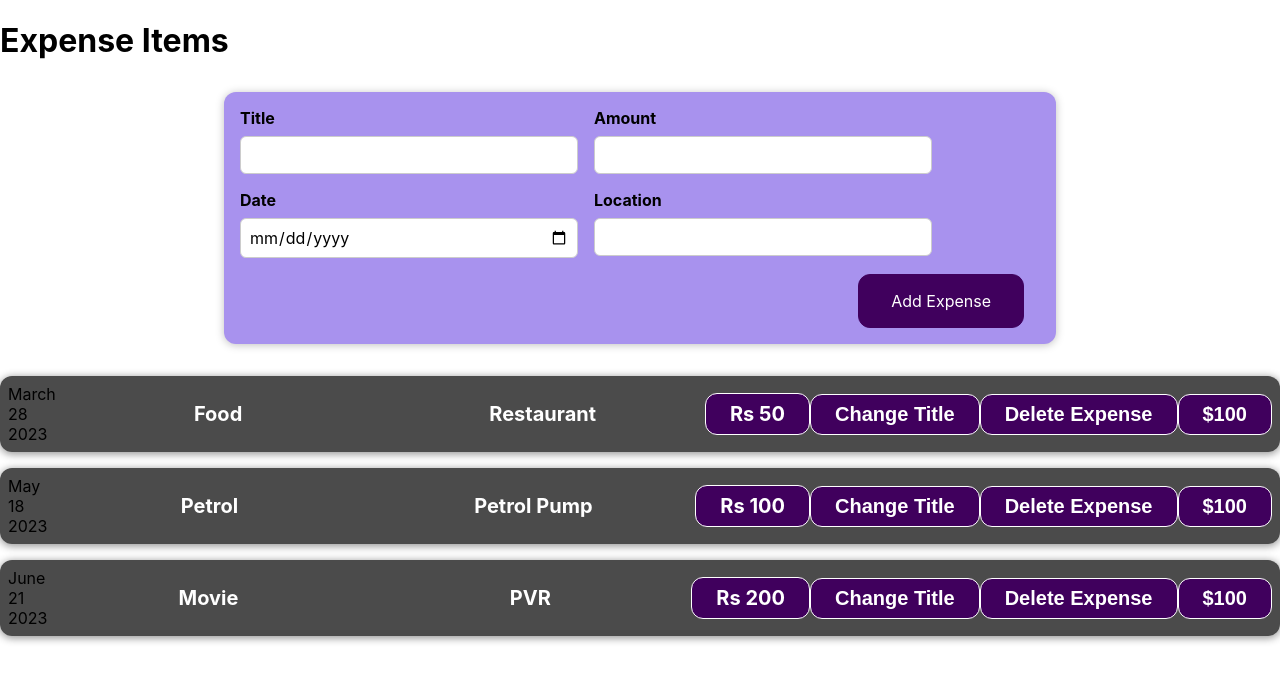
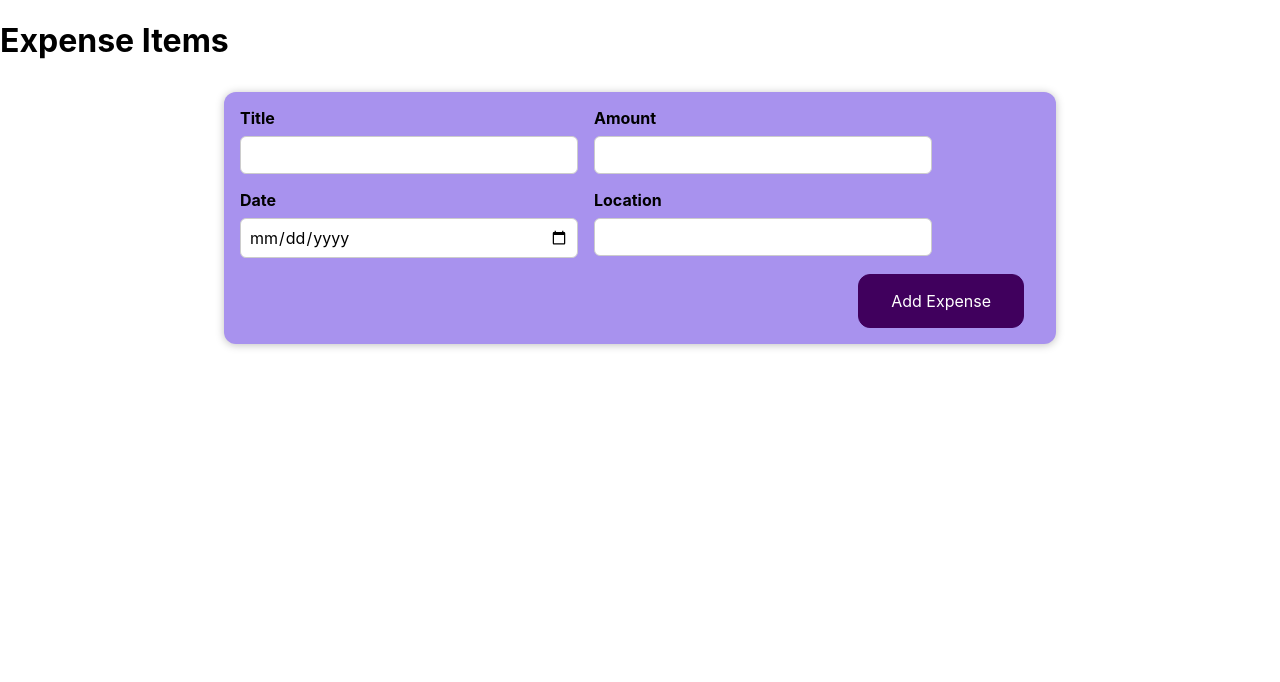
Before and after one commit to Ajoy31097/Learn-React, a React (Create React App) app in the folder my-app/: page / in a window 1280 px wide. Shown: the top 682 px of the page. Built offline with nearby package versions, Linux system fonts and the light colour scheme.

Commit message:
Updating the UI dynamically with user input

```diff
--- a/my-app/src/App.js
+++ b/my-app/src/App.js
@@ -1,20 +1,25 @@
+import React, { useState } from "react";
 import ExpenseItem from "./Components/Expenses/ExpenseItem";
 import ExpenseForm from "./Components/Expenses/ExpenseForm";
 
 function App() {
+  const [expenses, setExpenses] = useState([]);
 
-  const expenses = [
-    { title: 'Food', amount: 50, location: 'Restaurant', date: new Date(2023, 2, 28) },
-    { title: 'Petrol', amount: 100, location: 'Petrol Pump', date: new Date(2023, 4, 18) },
-    { title: 'Movie', amount: 200, location: 'PVR', date: new Date(2023, 5, 21) },
-  ];
+  const saveExpenseDataHandler = (enteredExpenseData) => {
+    const expenseData = {
+      ...enteredExpenseData,
+      id: Math.random().toString(),
+    };
+    setExpenses((prevExpenses) => [expenseData, ...prevExpenses]);
+  };
 
   return (
     <div>
       <h1>Expense Items</h1>
-      <ExpenseForm />
-      {expenses.map((expense, index) => (
+      <ExpenseForm onSaveExpenseData={saveExpenseDataHandler} />
+      {expenses.map((expense) => (
         <ExpenseItem
+          key={expense.id}
           title={expense.title}
           amount={expense.amount}
           location={expense.location}
--- a/my-app/src/Components/Expenses/ExpenseForm.js
+++ b/my-app/src/Components/Expenses/ExpenseForm.js
@@ -39,7 +39,7 @@ const ExpenseForm = (props) => {
             date: new Date(UserInput.enteredDate),
             location: UserInput.enteredLocation
         };
-        console.log(expenseData);
+        props.onSaveExpenseData(expenseData);
         setUserInput({
             enteredTitle: '',
             enteredAmount: '',
```
